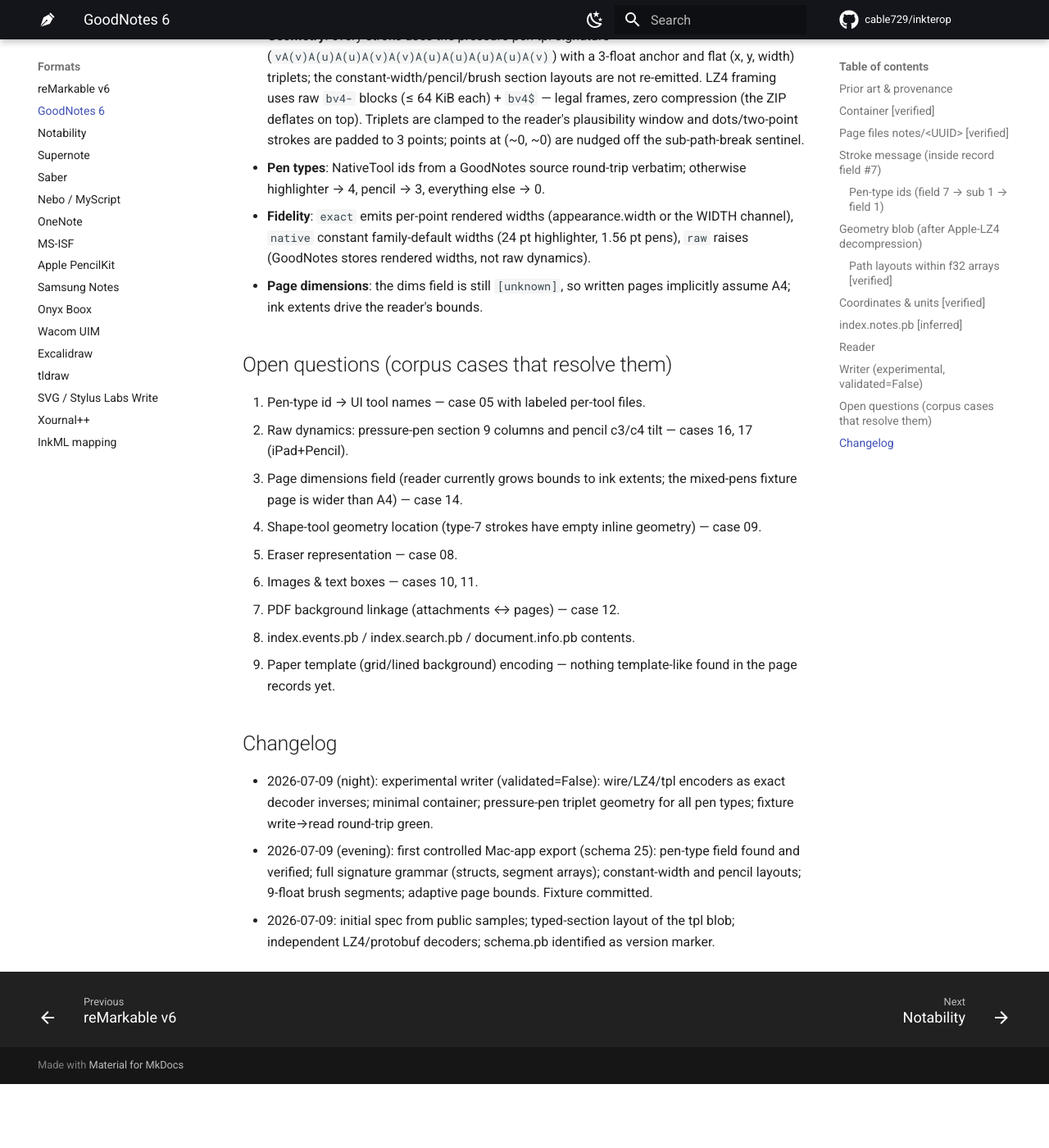
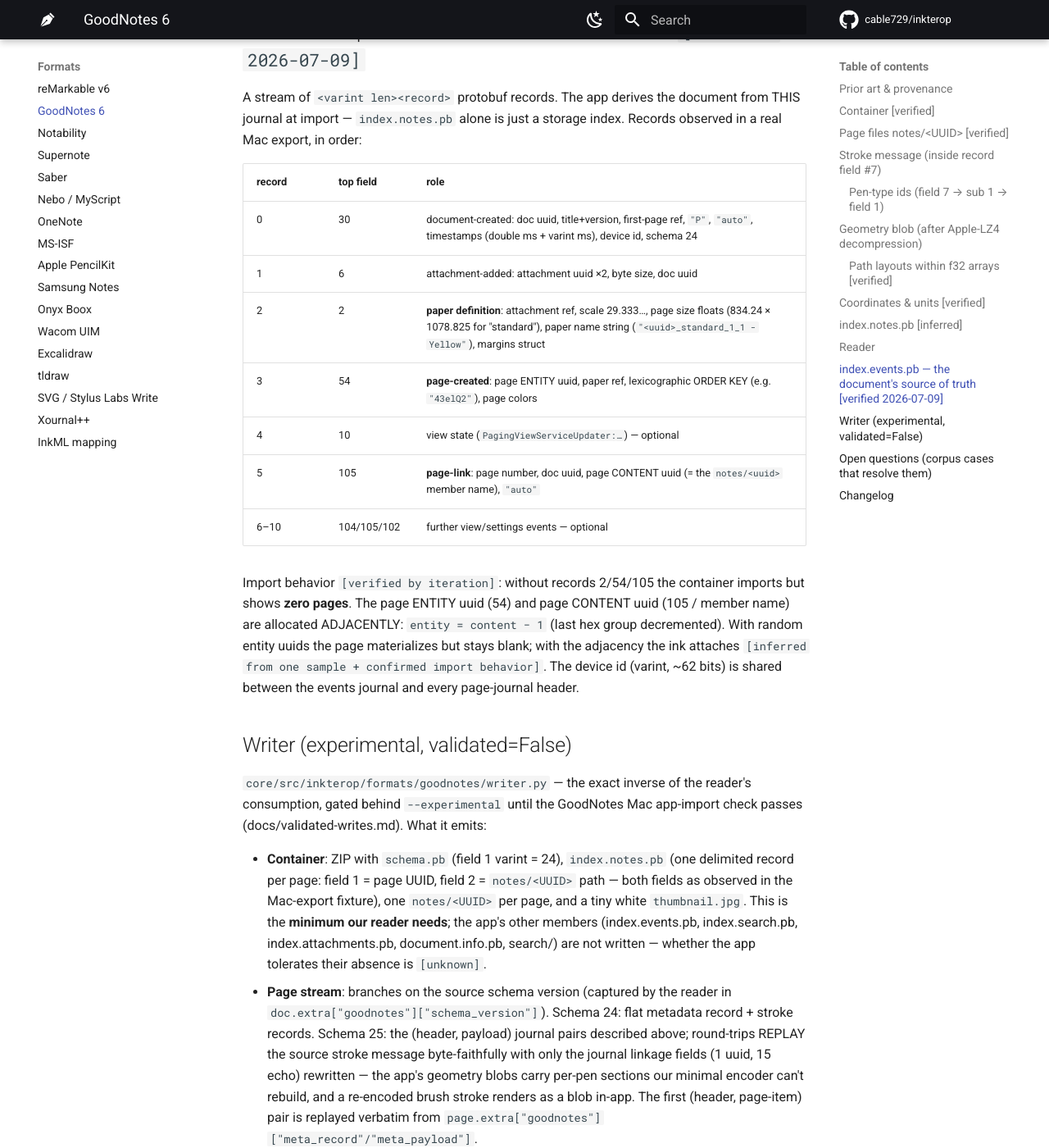
Before and after one commit to cable729/inkterop, an MkDocs documentation site: the page built from docs/formats/goodnotes.md, in a window 1280 px wide and 1400 px high, scrolled down 4846 px. Shown: the whole window at 82% size. Built offline with MkDocs 1.6.1 and Material for MkDocs 9.7.7, drawn with Linux system fonts in a browser that asks for light colours; comment, search, counter and statistics services are not loaded; before the commit the page ends 6168 px from its top, so only the background shows below that; some of the changed text lies outside the part shown.

Commit message:
docs: GoodNotes schema-25 journal + events-log page model; round-3 evidence rows for GoodNotes/Notability
Co-Authored-By: Claude Fable 5 <noreply@anthropic.com>

````diff
--- a/docs/formats/goodnotes.md
+++ b/docs/formats/goodnotes.md
@@ -1,7 +1,9 @@
 # GoodNotes (.goodnotes) format
 
-Status: **ink strokes + color + pen-type field decoded** across both
-observed schema versions. Verified against public GoodNotes 6 samples
+Status: **ink strokes + color + pen-type field decoded across both
+schema versions; schema-25 journal structure + events-log page model
+decoded; same-format round-trip imports and renders in GoodNotes Mac
+(2026-07-09 round 3)**. Verified against public GoodNotes 6 samples
 (schema 24) AND a controlled Mac-app export (GoodNotes 6, Mac App Store,
 2026-07-09, schema 25 — committed as
 `core/tests/fixtures/goodnotes/gn-mac-mixed-pens.goodnotes`). Open: pen-type
@@ -32,7 +34,7 @@ thumbnail.jpg            page-1 preview
 notes/<UUID>             one file PER PAGE: stroke records (see below)
 attachments/<UUID>       embedded PDFs (page backgrounds / imports)
 index.notes.pb           document/page index (protobuf)
-index.events.pb          [unknown] (edit history?)
+index.events.pb          event journal; holds the DOC UUID + PAGE LIST (below)
 index.search.pb          [unknown] (handwriting search index?)
 index.attachments.pb     attachment index (protobuf)
 schema.pb                2 bytes: field 1 varint = schema version
@@ -43,13 +45,34 @@ search/<UUID>            schema 25+: tiny per-page blobs [unknown]
 
 ## Page files `notes/<UUID>` `[verified]`
 
-A stream of length-delimited protobuf records: `<varint len><message>`,
-repeated. Two record shapes observed:
+A stream of length-delimited protobuf records: `<varint len><message>`.
+The record STRUCTURE differs by schema version, and the app enforces it
+at import (established 2026-07-09 by import bisection against GoodNotes
+Mac — swapping single members into a real container until it broke):
 
-- **Metadata records** — fields `1` (36-char UUID string), `2` (8 bytes),
-  `3` (varint), `8`/`9` (varints; look like timestamps/sequence numbers
-  `[inferred]`), `16` (varint 24 = schema version `[inferred]`).
-- **Stroke records** — a single field `7` containing the stroke message.
+**Schema 24** (public iPad-era samples) — flat: one metadata record
+(fields `1` uuid, `2`, `3`, `8`/`9` varints, `16` = 24), then stroke
+records (a single field `7` each).
+
+**Schema 25** (Mac exports) — an event JOURNAL of strict
+`(header, payload)` record PAIRS `[verified]`:
+
+```
+header  := {1: event-uuid (36 chars), 2: version-msg {1: seq, 2: nonce},
+            8: device-id (u62, same value as index.events.pb),
+            9: item index (unique small int), 14: session const, 16: 24}
+payload := stroke record {7: stroke-msg}   (ink)
+         | {9: page-item msg}              (shapes/lasso items: bbox
+                                            floats + item uuid + color)
+```
+
+Pairing rules `[verified by import behavior]`: the payload's stroke
+uuid (field 1) REPEATS the header's event uuid, and the stroke's field
+15 is a byte-exact ECHO of the header's field-2 version msg. An
+unpaired stroke record fails import with
+`SwiftProtobuf.BinaryDecodingError error 2`; per-record version fields
+stay **24** even in schema-25 files (only `schema.pb` and the journal
+shape change).
 
 ## Stroke message (inside record field #7)
 
@@ -172,6 +195,31 @@ experimental. Emits IR strokes with a WIDTH channel and
 `STROKED_VARIABLE` appearance; tool family is always PEN until the
 pen-type field is found.
 
+## index.events.pb — the document's source of truth `[verified 2026-07-09]`
+
+A stream of `<varint len><record>` protobuf records. The app derives the
+document from THIS journal at import — `index.notes.pb` alone is just a
+storage index. Records observed in a real Mac export, in order:
+
+| record | top field | role |
+|---|---|---|
+| 0 | 30 | document-created: doc uuid, title+version, first-page ref, `"P"`, `"auto"`, timestamps (double ms + varint ms), device id, schema 24 |
+| 1 | 6 | attachment-added: attachment uuid ×2, byte size, doc uuid |
+| 2 | 2 | **paper definition**: attachment ref, scale 29.333…, page size floats (834.24 × 1078.825 for "standard"), paper name string (`"<uuid>_standard_1_1 - Yellow"`), margins struct |
+| 3 | 54 | **page-created**: page ENTITY uuid, paper ref, lexicographic ORDER KEY (e.g. `"43elQ2"`), page colors |
+| 4 | 10 | view state (`PagingViewServiceUpdater:…`) — optional |
+| 5 | 105 | **page-link**: page number, doc uuid, page CONTENT uuid (= the `notes/<uuid>` member name), `"auto"` |
+| 6–10 | 104/105/102 | further view/settings events — optional |
+
+Import behavior `[verified by iteration]`: without records 2/54/105 the
+container imports but shows **zero pages**. The page ENTITY uuid (54)
+and page CONTENT uuid (105 / member name) are allocated ADJACENTLY:
+`entity = content − 1` (last hex group decremented). With random entity
+uuids the page materializes but stays blank; with the adjacency the ink
+attaches `[inferred from one sample + confirmed import behavior]`. The
+device id (varint, ~62 bits) is shared between the events journal and
+every page-journal header.
+
 ## Writer (experimental, validated=False)
 
 `core/src/inkterop/formats/goodnotes/writer.py` — the exact inverse of the
@@ -186,10 +234,19 @@ Mac app-import check passes (docs/validated-writes.md). What it emits:
   (index.events.pb, index.search.pb, index.attachments.pb,
   document.info.pb, search/) are not written — whether the app tolerates
   their absence is `[unknown]`.
-- **Page stream**: a leading metadata record (field 1 = page UUID,
-  field 16 = schema version 24), then one stroke record per IR stroke
-  (record field 7 = stroke message with fields 1 uuid / 2 geometry /
-  4 color / 7 pen type / 21 schema version).
+- **Page stream**: branches on the source schema version (captured by
+  the reader in `doc.extra["goodnotes"]["schema_version"]`). Schema 24:
+  flat metadata record + stroke records. Schema 25: the (header, payload)
+  journal pairs described above; round-trips REPLAY the source stroke
+  message byte-faithfully with only the journal linkage fields (1 uuid,
+  15 echo) rewritten — the app's geometry blobs carry per-pen sections
+  our minimal encoder can't rebuild, and a re-encoded brush stroke
+  renders as a blob in-app. The first (header, page-item) pair is
+  replayed verbatim from `page.extra["goodnotes"]["meta_record"/"meta_payload"]`.
+- **Events journal**: document-created, attachment-added, paper
+  definition, and per-page page-created + page-link records (see the
+  events section) — the import-blocking set as of GoodNotes Mac 6
+  (2026-07-09).
 - **Geometry**: every stroke uses the pressure-pen tpl signature
   (`vA(v)A(u)A(u)A(v)A(v)A(u)A(u)A(u)A(u)A(v)`) with a 3-float anchor and
   flat (x, y, width) triplets; the constant-width/pencil/brush section
@@ -225,6 +282,16 @@ Mac app-import check passes (docs/validated-writes.md). What it emits:
 
 ## Changelog
 
+- 2026-07-09 (round 3, autonomous app loop): schema-25 page-file JOURNAL
+  structure decoded (header/payload pairs, uuid+echo linkage) via import
+  bisection; events-log page model decoded (paper/page-created/page-link
+  records, entity = content−1 adjacency); writer branches per schema and
+  replays source stroke messages verbatim on round-trips. RESULT:
+  goodnotes-roundtrip imports + renders fully in GoodNotes Mac. Open:
+  foreign (synthesized) geometry — the app accepts but does not RENDER
+  our minimal tpl sections under schema 25, and rejects flat schema-24
+  containers outright; next step is decoding the remaining pressure-pen
+  sections (self-drawn Mac probes now feasible with app control).
 - 2026-07-09 (night): experimental writer (validated=False): wire/LZ4/tpl
   encoders as exact decoder inverses; minimal container; pressure-pen
   triplet geometry for all pen types; fixture write→read round-trip green.
````
Also changed, not shown: docs/validated-writes.md (+2 -2 lines).
